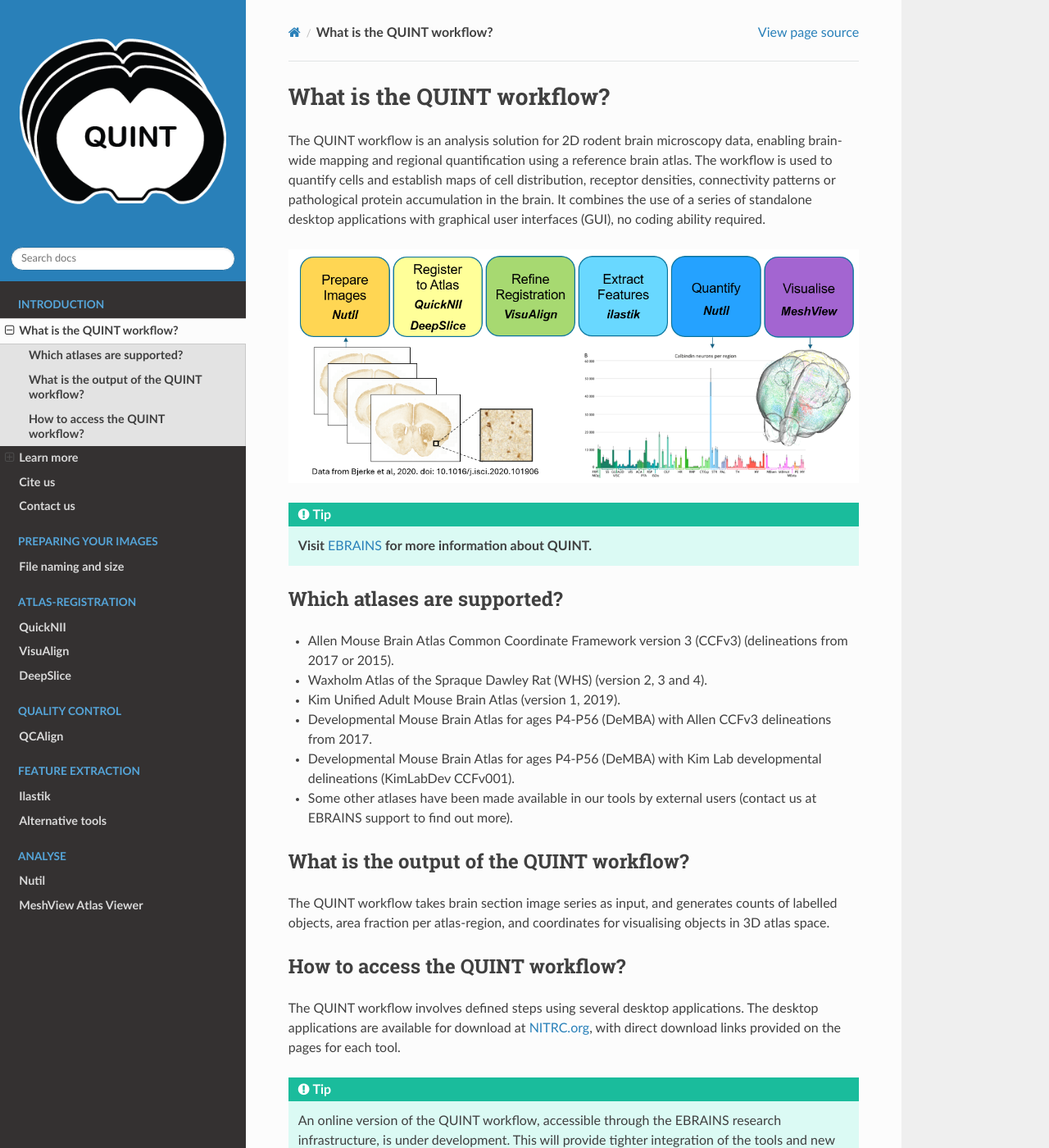
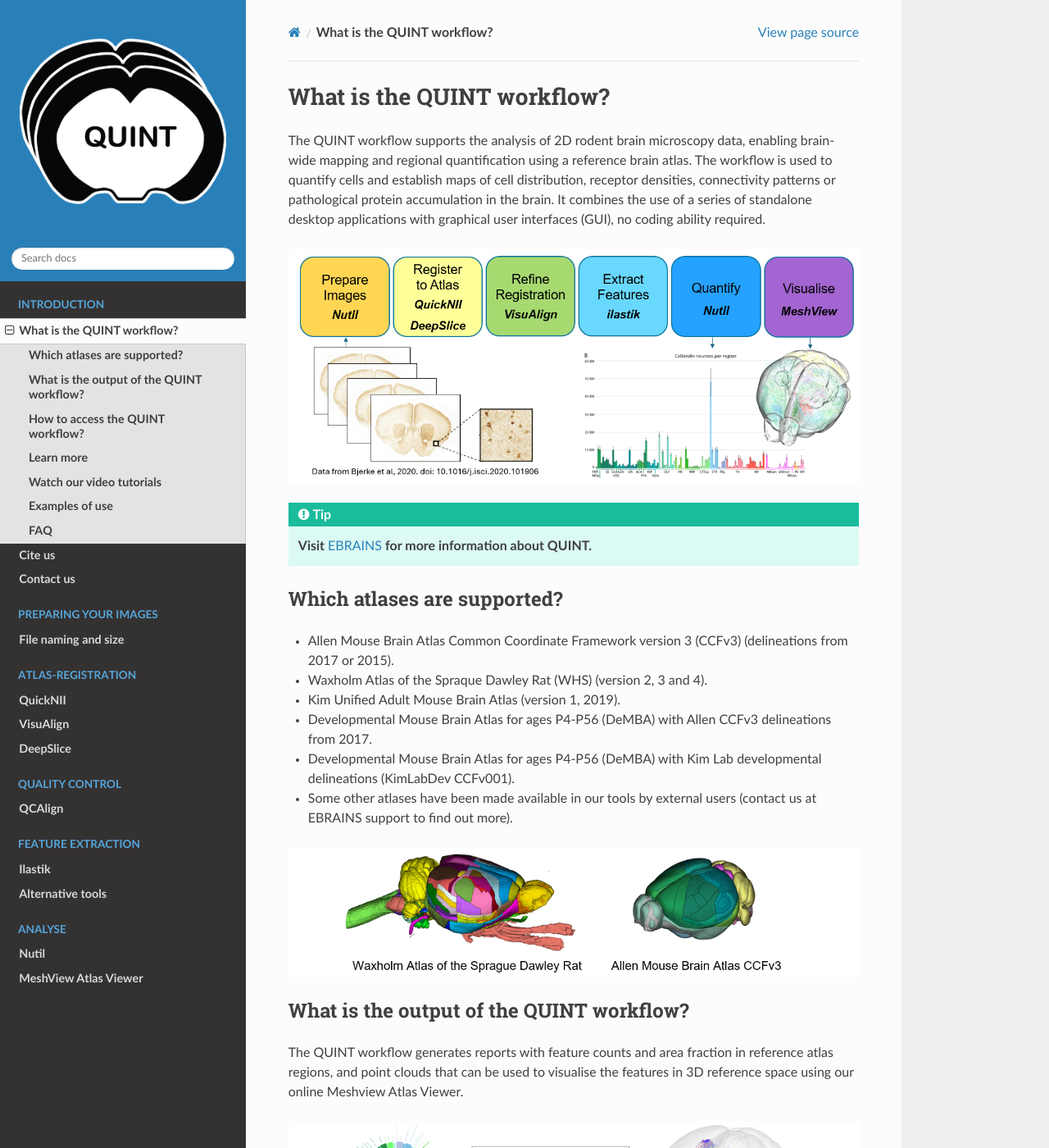
Before and after one commit to Neural-Systems-at-UIO/QUINT_workflow, a Sphinx documentation site: the page built from docs/QUINTintro.rst, in a window 1280 px wide and 1400 px high. Shown: the whole window at 82% size. Built offline with Sphinx 7.4.7 and the Read the Docs theme 3.1.0, drawn with Linux system fonts in a browser that asks for light colours; some of the changed text lies outside the part shown.

Commit message:
Harmonize ReadtheDocs

```diff
--- a/docs/QUINTintro.rst
+++ b/docs/QUINTintro.rst
@@ -1,7 +1,7 @@
 **What is the QUINT workflow?**
 =================================
 
-The QUINT workflow is an analysis solution for 2D rodent brain microscopy data, enabling brain-wide mapping and regional quantification using a reference brain atlas. The workflow is used to quantify cells and establish maps of cell distribution, receptor densities, connectivity patterns or pathological protein accumulation in the brain. It combines the use of a series of standalone desktop applications with graphical user interfaces (GUI), no coding ability required.
+The QUINT workflow supports the analysis of 2D rodent brain microscopy data, enabling brain-wide mapping and regional quantification using a reference brain atlas. The workflow is used to quantify cells and establish maps of cell distribution, receptor densities, connectivity patterns or pathological protein accumulation in the brain. It combines the use of a series of standalone desktop applications with graphical user interfaces (GUI), no coding ability required.
 
 .. image:: images/QUINT_image.PNG
 
@@ -18,10 +18,14 @@
 * Developmental Mouse Brain Atlas for ages P4-P56 (DeMBA) with Kim Lab developmental delineations (KimLabDev CCFv001).
 * Some other atlases have been made available in our tools by external users (contact us at EBRAINS support to find out more).
 
+.. image:: images/atlases.PNG
+
 **What is the output of the QUINT workflow?**
 -----------------------------------------------
 
-The QUINT workflow takes brain section image series as input, and generates counts of labelled objects, area fraction per atlas-region, and coordinates for visualising objects in 3D atlas space.
+The QUINT workflow generates reports with feature counts and area fraction in reference atlas regions, and point clouds that can be used to visualise the features in 3D reference space using our online Meshview Atlas Viewer.
+
+.. image:: images/results.PNG
 
 **How to access the QUINT workflow?**
 ---------------------------------------
@@ -31,17 +35,17 @@
 .. tip::
    An online version of the QUINT workflow, accessible through the EBRAINS research infrastructure, is under development. This will provide tighter integration of the tools and new features such as shareable microscopy viewer links and automated plotting. If you are interested in testing and giving feedback on an alpha version on the QUINT online workflow, please get in touch.
 
-Steps in the QUINT workflow:
+**Steps in the QUINT workflow:**
 
 1. **Prepare section images** for analysis using *Nutil* or another image editing tool (rename the files to meet the QUINT naming convention and downscale the images).
-2. **Register the section images to An atlas**. Linear registration is performed using *QuickNII*, *VisuAlign* supports refining the registration using non-linear methods. For coronal mouse brain sections, *DeepSlice* (a web-application) can automate the linear registration step.
+2. **Register the section images to an atlas**. Linear registration is performed using *QuickNII*, *VisuAlign* supports refining the registration using non-linear methods. For coronal mouse brain sections, *DeepSlice* (a web-application) can automate the linear registration step.
 3. **Extract features** to be quantified using *ilastik* or another image analysis tool such as *NIH ImageJ* or *QuPath*.
 4. **Quantify features** in atlas regions using *Nutil*.
 5. **Perform quality control** steps with *QCAlign* (optional). This allows checks for tissue damage and quality control of the atlas-registration to the sections. It enables exploration of the atlas hierarchy and creation of customised compilations of regions to use for Nutil quantification.
 6. **Visualise** the results in 3D atlas space using the online *MeshView* Atlas Viewer.
 
 **Learn more**
-================
+---------------
 
 **Watch our video tutorials**
 ---------------------------------
```
Also changed, not shown: docs/images/atlases.PNG (added), docs/images/results.PNG (added).
